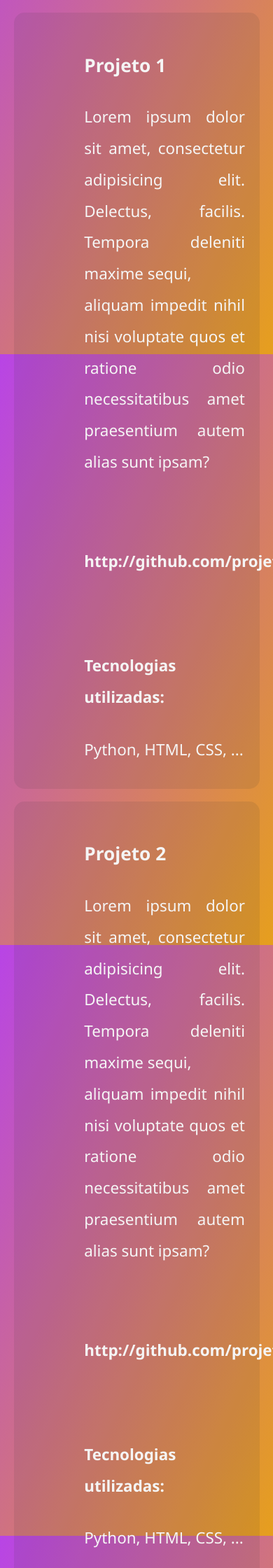
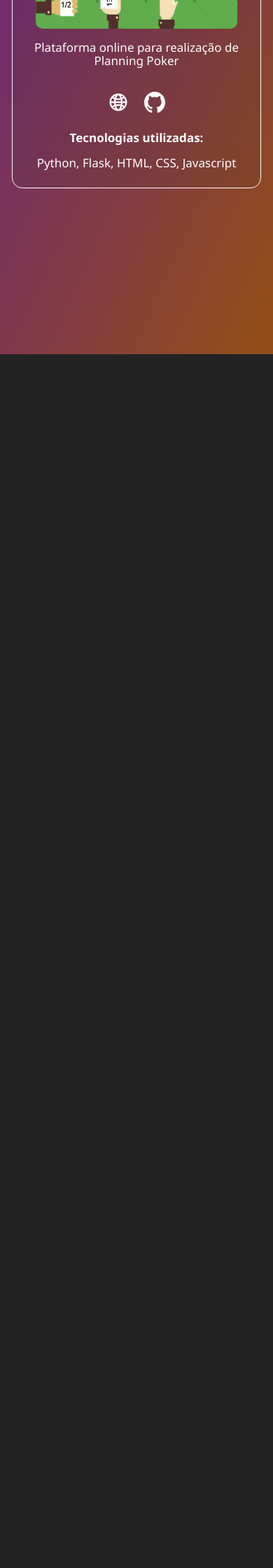
Before and after one commit to iagocpv/portifolio, a Flask app: page /projetos in a window 390 px wide; the page is wider, and only the part inside the window is pictured. Shown: the part 338-2578 px from the top of that part at 70% size. After the commit the page ends 844 px from the top of that part, so only its background shows below. Run offline with Flask 3, Linux system fonts and the light colour scheme.

Commit message:
atualizando projeto

```diff
--- a/src/app.py
+++ b/src/app.py
@@ -17,8 +17,16 @@ def sobreMim():
 
 @app.route('/projetos')
 def projetos():
-    projetos = ['Projeto 1', 'Projeto 2']
-    return render_template("projetos.html", title="Projetos", projetos = projetos)
+    projetos = [
+        {'nome': 'Planning Poker API (projeto futuro)',
+          'img': "/static/img/Planning Poker.png",
+           'desc': 'Plataforma online para realização de Planning Poker',
+           'site': '#',
+           'repo': '',
+           'tech': 'Python, Flask, HTML, CSS, Javascript'
+         },
+    ]
+    return render_template("projetos.html", title="Projetos", projetos=projetos)
 
 if __name__ == "__main__":
     app.run(debug=True)
--- a/src/static/css/main.css
+++ b/src/static/css/main.css
@@ -1,129 +1,146 @@
+html {
+    font-size: 62.5%;
+    box-sizing: border-box;
+}
 body {
-    color: black;
-    font-size: 1.4rem;
+    background-color: black;
+    color: white;
+    font-size: clamp(1.7rem, 3dvw, 2.4rem);
     font-family: 'Segoe UI', Tahoma, sans-serif;
-    background-image: linear-gradient(to bottom right, rgb(184, 68, 230) , rgb(230, 159, 29));
-    height: 100%;
+    background-image: linear-gradient(to bottom right, rgb(106, 35, 134) , rgb(148, 78, 20));
+    height: 100svh;
     background-repeat: no-repeat;
     background-attachment: fixed;
 }
-.navbar {
+header {
     background-color: rgb(35, 35, 35);
-    padding: 0.75em 1em;
-}
-header {
+    padding: 0.75em 0;
     display: flex;
     justify-content: space-between;
-    align-items: center;
-    width: 90%;
-    margin: 0 auto;
 }
-h1 {
-    font-family: 'Gill Sans', 'Gill Sans MT', 'Trebuchet MS', sans-serif;
-    margin-top: 1em;
-    margin-bottom: 0.6em;
-    margin-left: 3em;
-    color: azure;
-    font-weight: lighter;
+.icons {
+    margin: 1em 0;
+    padding: 0.5em 0;
+    text-align: center;
+}
+.icons img {
+    height: 40px;
+    width: 40px;
+    margin: 0 0.5em;
+}
+.icon-link {
+    height: 30px;
+    width: 30px;
+    margin: 0 0.5em;
 }
 nav {
-    width: 100%;
+    flex: 1 1 70%;
 }
 nav ul {
     display: flex;
     list-style: none;
-    justify-content: space-evenly;
+    justify-content: space-around;
+    padding: 0 1em;
+    box-sizing: border-box;
 }
 a {
     color: white;
     text-decoration: none;
 }
+.logo-div {
+    flex: 1 1 20%;
+    text-align: end;
+    display: flex;
+    justify-content: center;
+    margin-left: 0.5em;
+}
 .logo {
     display: flex;
     align-items: center;
-    width: 20%;
+    justify-content: end;
+    font-style: italic;
+    padding: 0 1em;
 }
 .logo img {
-    margin: 0 auto;
+    height: 2em;
+    width: 2em;
+    margin: 0.2em 0.5em;
 }
+
 .proj-container {
-    color: whitesmoke;
-    margin: 1em auto;
-    width: 90%;
+    margin: 1em;
+    display: flex;
+    align-items: stretch;
+    flex-wrap: wrap;
+    justify-content: center;
+    gap: 1em;
 }
+
 .proj-item {
-    padding: 0.5em 1em;
-    min-height: 650px;
+    flex: 1 1 20em;
+    max-width: 20em;
     background-color: rgba(54,54,54,0.1);
     border-radius: 15px;
+    text-align: center;
+    padding: 0.5em 1em;
+    border: 1px solid rgb(255, 255, 255);
+    font-weight: lighter;
     display: flex;
-    margin: 0.8em auto;
+    flex-direction: column;
 }
-.proj-img {
+
+.proj-item .proj-img {
+    margin: 0 auto;
+    width: 90%;
+    height: auto;
+    aspect-ratio: 6 / 3.5;
+    border-radius: 10px;
+}
+
+.proj-item .desc {
+    margin-bottom: 2em;
+}
+.proj-item .links {
+    margin-top: auto;
+}
+.main {
+    font-weight: lighter;
+    width: 100%;
+    text-align: center;
+}
+.main-text {
+    margin: auto 0;
+    background-color: rgba(54,54,54,0.1);
+    padding: 2em;
+}
+.main-img {
     background-color: rgba(54,54,54,0.5);
-    border-radius: 15px;
-    height: 600px;
-    width: 25%;
-    margin: 1em;
 }
-.proj-text {
-    text-align: justify;
-    font-weight: lighter;
-    width: 75%;
-    line-height: 2;
-    margin-left: 1.5em;
-    margin-top: 0.5em;
-}
-.hero {
-    font-weight: lighter;
-    font-size: 2rem;
-    display: flex;
-    height: 820px;
-    width: 100%;
-    color: azure;
-}
-.hero-text {
-    width: 50%;
-    text-align: end;
-    margin: auto 0;
-    padding-right: 2em;
-    background-color: rgba(54,54,54,0.1);
-}
-.hero-img {
-    width: 50%;
-    background-color: rgba(54,54,54,0.5);
+.main-img img {
+    width: clamp(225px, 25svw, 350px);
+    height: auto;
+    border-radius: 50%;
+    margin: 1.5em;
 }
 h2 {
     font-family: 'Lucida Sans', 'Lucida Sans Regular', 'Lucida Grande', 'Lucida Sans Unicode', Verdana, sans-serif;
-    font-size: 3rem;
-    line-height: 0.8;
+    line-height: 0.5;
     letter-spacing: 2px;
 }
-.dev {
+h4 {
+    margin-bottom: 0;
+}
+.italico {
     font-style: italic;
 }
 .sobre-mim {
-    width: 90%;
-    margin: 2em auto;
-    color: azure;
     font-weight: lighter;
+    padding: 2% 1em;
 }
 .sobre-mim h3 {
-    text-align: left;
+    margin-top: 1.5em;
 }
-.sobre-container {
-    display: flex;
-    min-height: 400px;
+.sobre-mim section {
+    margin-bottom: 3em;
+    text-align: center;
 }
-.sobre-text {
-    width: 70%;
-    text-align: justify;
-}
-.sobre-text p {
-    padding-right: 5em;
-}
-.sobre-img {
-    background-color: rgba(54,54,54,0.5);
-    width: 30%;
-    margin: 0 auto;
-}
--- a/src/templates/base.html
+++ b/src/templates/base.html
@@ -9,9 +9,13 @@
     <link rel="stylesheet" href="../static/css/main.css">
 </head>
 <body>
-    <div class="navbar">
     <header>
-            <a class="logo" href="/"><img src="../static/img/" alt="logo"></a>
+        <div class="logo-div">
+            <a class="logo" href="/">
+                <div>iago</div>
+                <img src="../static/img/coffee-icon.svg" alt="logo">
+            </a>
+        </div>
         <nav>
             <ul>
                 <li><a href="/">Home</a></li>
@@ -21,7 +25,6 @@
             </ul>
         </nav>
     </header>
-    </div>
     {% block main %}
     {% endblock %}
 </body>
--- a/src/templates/projetos.html
+++ b/src/templates/projetos.html
@@ -4,31 +4,20 @@
 <div class="proj-container">
     {% for projeto in projetos %}
     <div class="proj-item">
-        <div class="proj-img"></div>
-        <div class="proj-text">
-            <h3>{{projeto}}</h3>
-            <p>Lorem ipsum dolor sit amet, consectetur adipisicing elit. Delectus, facilis.
-                    Tempora deleniti maxime sequi,<br> aliquam impedit nihil nisi voluptate quos et ratione odio necessitatibus amet praesentium autem alias sunt ipsam?</p>
-            <br>
-            <h4>http://github.com/projeto1</h4>
-            <br>
-            <h4>Tecnologias utilizadas:</h4>
-            <p>Python, HTML, CSS, ...</p>
+        <h3>{{projeto['nome']}}</h3>
+        {% if projeto['img'] %}
+        <img src="{{ projeto['img'] }}" alt="" class="proj-img">
+        {% endif%}
+        <p class="desc">{{ projeto['desc']}}</p>
+        <div class="links">
+            {% if projeto['site'] %}
+            <a href="{{projeto['site']}}" target="_blank"><img src="../static/img/site-svgrepo-com.svg" alt="" class="icon-link"></a>
+            {% endif%}
+            <a href="{{projeto['repo']}}" target="_blank"><img src="../static/img/github-142-svgrepo-com.svg" alt="" class="icon-link"></a>
         </div>
+        <h4>Tecnologias utilizadas:</h4>
+        <p>{{ projeto['tech'] }}</p>
     </div>
     {% endfor%}
-  <!--  <div class="proj-item">
-        <div class="proj-img"></div>
-        <div class="proj-text">
-            <h3>Projeto 2</h3>
-            <p>Lorem ipsum dolor sit amet, consectetur adipisicing elit. Delectus, facilis.
-                    Tempora deleniti maxime sequi,<br> aliquam impedit nihil nisi voluptate quos et ratione odio necessitatibus amet praesentium autem alias sunt ipsam?</p>
-            <br>
-            <h4>http://github.com/projeto2</h4>
-            <br>
-            <h4>Tecnologias utilizadas:</h4>
-            <p>Python, HTML, CSS, ...</p>
-        </div>
-    </div> -->
 </div>
 {% endblock %}
```
Also changed, not shown: src/templates/home.html (+10 -6 lines), src/templates/sobre-mim.html (+9 -13 lines), README.md, src/static/img/Planning Poker.png (added), src/static/img/coffee-icon.svg (added), src/static/img/discord-svgrepo-com.svg (added), src/static/img/email-1572-svgrepo-com.svg (added), src/static/img/github-142-svgrepo-com.svg (added), src/static/img/linkedin-svgrepo-com.svg (added), src/static/img/site-svgrepo-com.svg (added), src/templates/projeto.html (deleted), 2 other files. Lines whose indentation alone changed are shown as unchanged.
